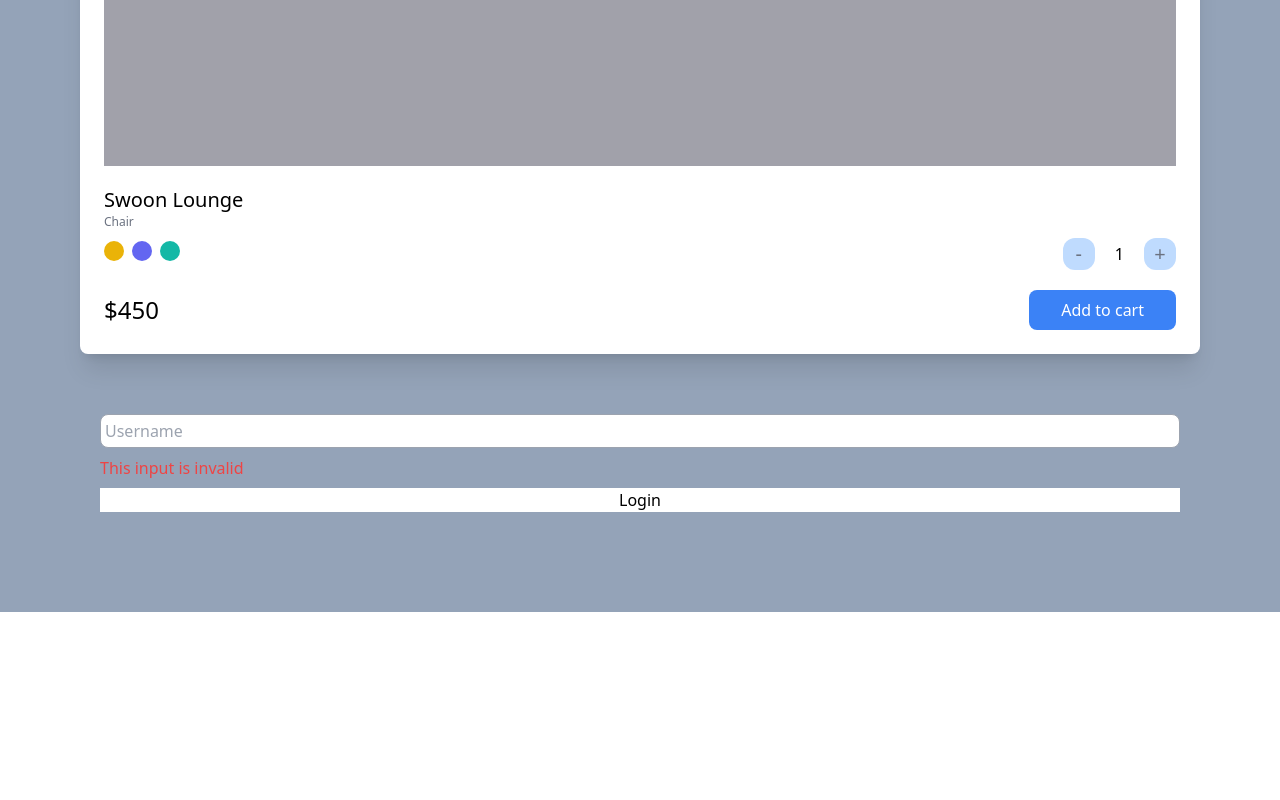
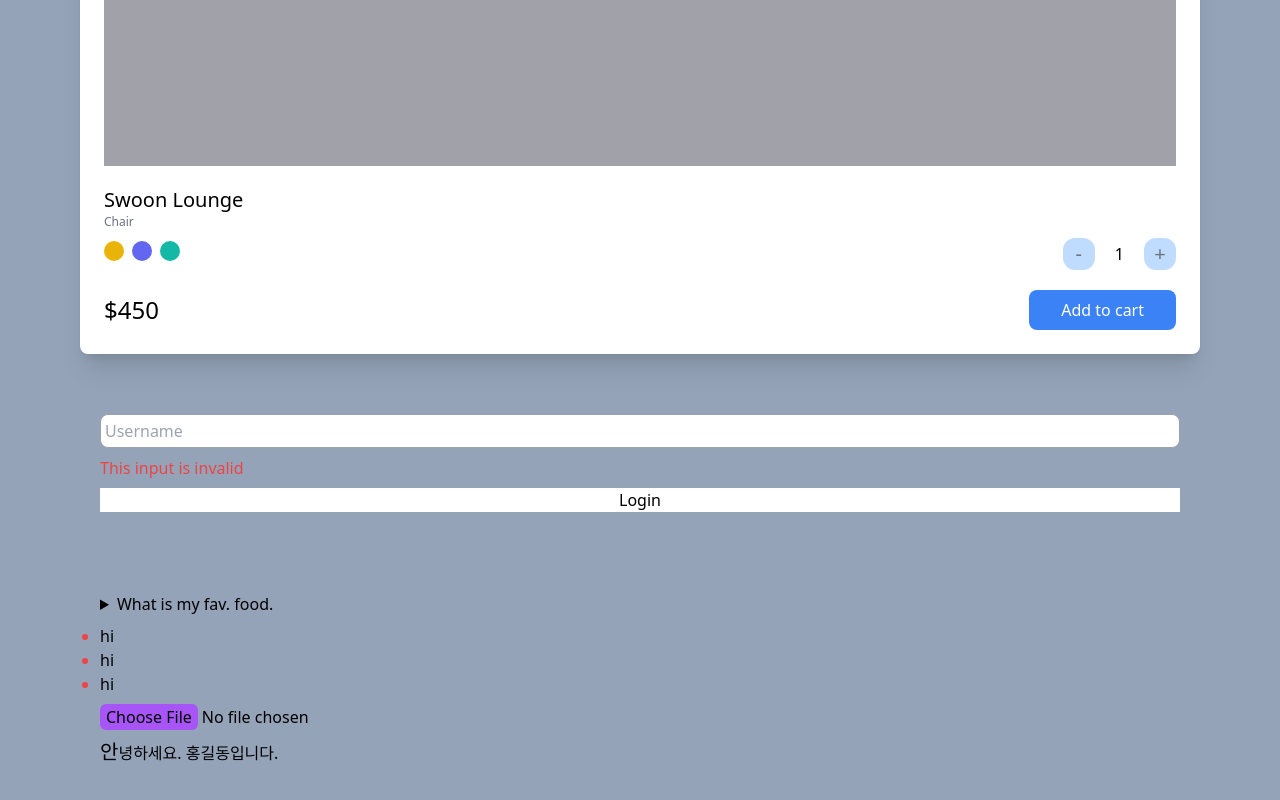
Before and after one commit to oio337a/Next-JS-prec, a Next.js app in the folder carrot-market/: page / in a window 1280 px wide. Shown: the part 1008-1808 px from the top of the page. Before the commit the page ends 1620 px from the top, so only its background shows below. Built offline with nearby package versions, Linux system fonts and the light colour scheme.

Commit message:
tailwind css prec about details, list, file, first-letter

```diff
--- a/carrot-market/pages/index.tsx
+++ b/carrot-market/pages/index.tsx
@@ -81,5 +81,22 @@ export default function NextPage() {
       <span className='hidden peer-valid:text-blue-400 peer-valid:block'>Good</span>
       <input type="submit" value="Login" className='bg-white' />
     </form>
+
+    <div className='flex flex-col space-y-2 p-5'>
+      <details className='select-none open:text-white open:bg-indigo-500'>
+        <summary className='cursor-pointer'>What is my fav. food.</summary>
+        <span className='selection:bg-indigo-500 selection:'>김치</span>
+      </details>
+
+      <ul className='list-disc marker:text-red-500'>
+        <li>hi</li>
+        <li>hi</li>
+        <li>hi</li>
+      </ul>
+
+      <input type="file" className='file:border-0 file:rounded-md file:bg-purple-500 transition-colors file:cursor-pointer file:hover:text-pink-500 file:hover:bg-white file:hover:border-pink-500 file:hover:border' />
+
+      <p className='first-letter:text-xl first-letter:hover:text-teal-500'>안녕하세요. 홍길동입니다.</p>
+    </div>
   </div>;
 }
```
